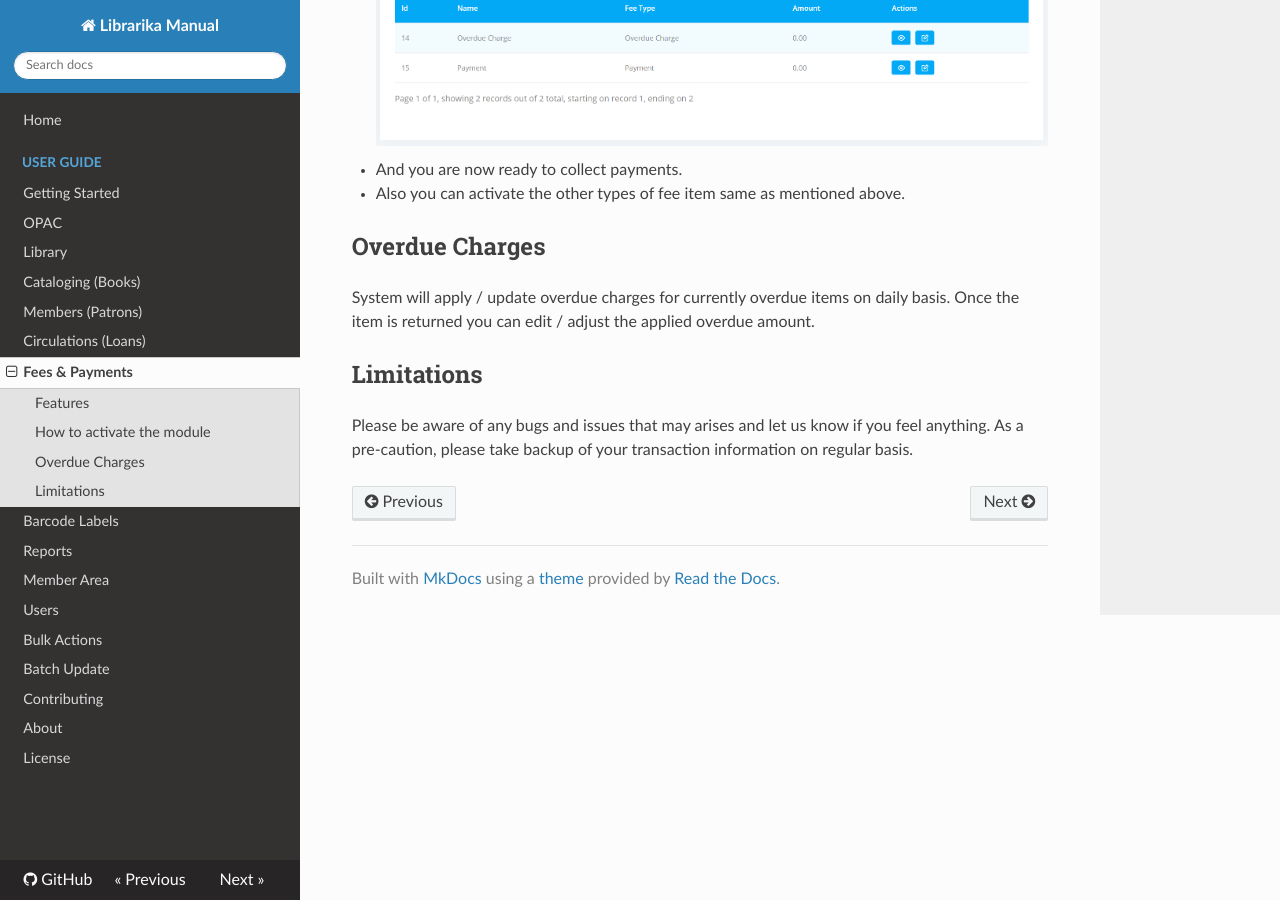
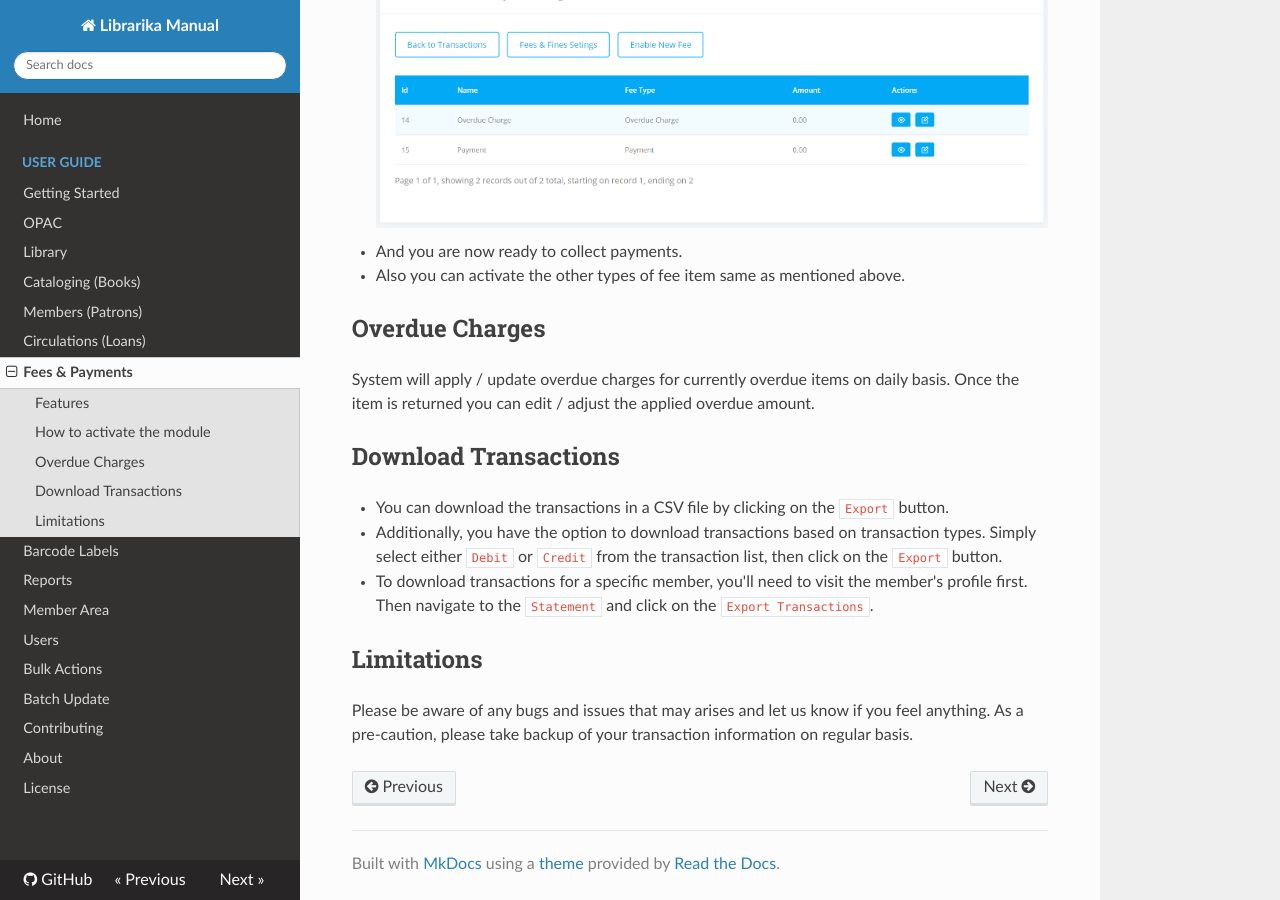
Before and after one commit to Librarika/manual, an MkDocs documentation site: the page built from docs/fees-payments.md, in a window 1280 px wide and 900 px high, scrolled down 4200 px. Built offline with MkDocs 1.6.1, drawn with Linux system fonts in a browser that asks for light colours; nearby versions of some CDN libraries; old or Windows-style settings are respelled for this version of MkDocs.

Commit message:
Fees & payments section is updated with export in CSV

```diff
--- a/docs/fees-payments.md
+++ b/docs/fees-payments.md
@@ -30,7 +30,7 @@ Please complete the following easy steps to setup your library. It should not ta
 
 * Then click on the `Transactions` button and a page will be appeared like below.
 
-	![Fees & Payments transactions module](img/fees-payments-transactions.png)
+	![Fees & Payments transactions module](img/transaction-list.png)
 
 * Here you can view all the transaction details of your library members.
 * Now from the top of this section please click on the `Fees & Fines Settings` button.
@@ -71,6 +71,12 @@ Please complete the following easy steps to setup your library. It should not ta
 
 System will apply / update overdue charges for currently overdue items on daily basis. Once the item is returned you can edit / adjust the applied overdue amount.
 
+## Download Transactions
+
+* You can download the transactions in a CSV file by clicking on the `Export` button.
+* Additionally, you have the option to download transactions based on transaction types. Simply select either `Debit` or `Credit` from the transaction list, then click on the `Export` button.
+* To download transactions for a specific member, you'll need to visit the member's profile first. Then navigate to the `Statement` and click on the `Export Transactions`.
+
 ## Limitations
 
 Please be aware of any bugs and issues that may arises and let us know if you feel anything. As a pre-caution, please take backup of your transaction information on regular basis.
```
Also changed, not shown: docs/img/fees-payments-transactions.png (deleted), docs/img/transaction-list.png (added).
